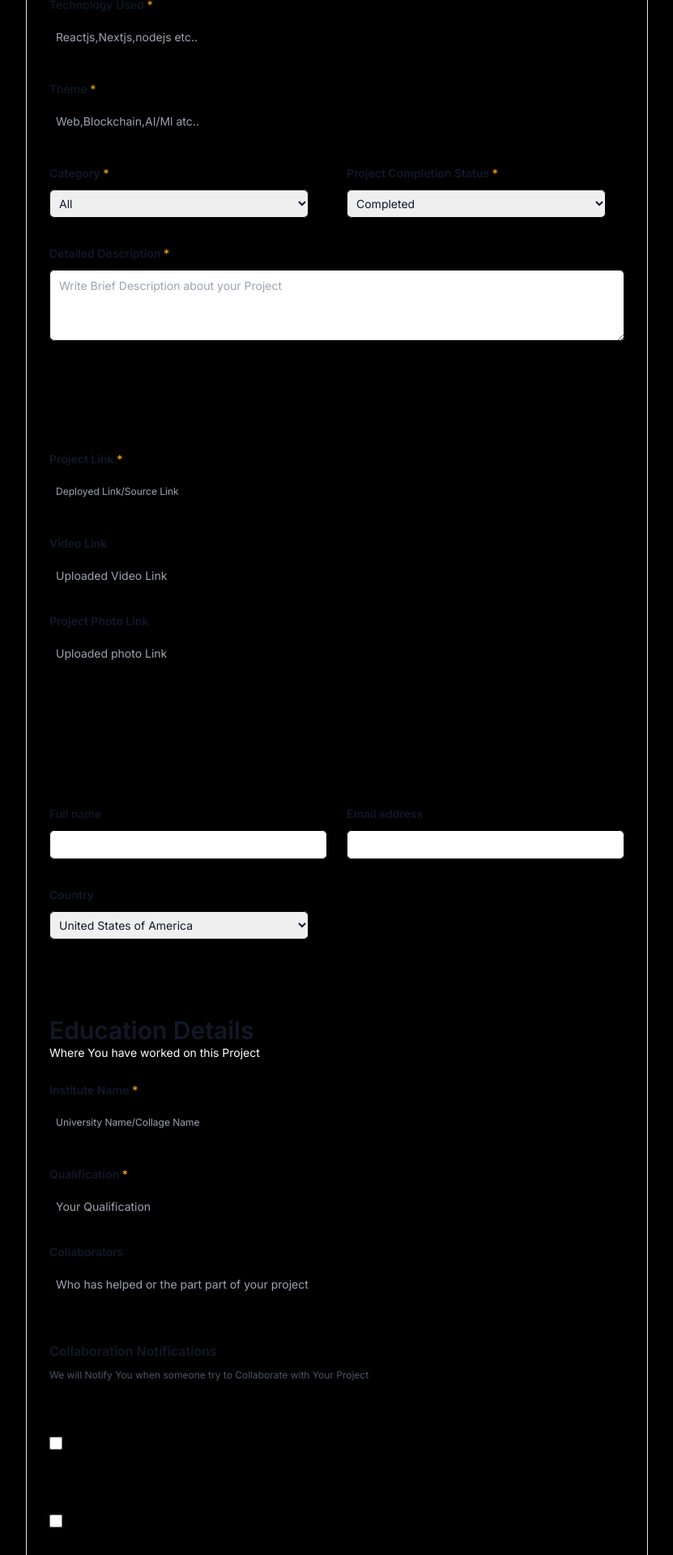
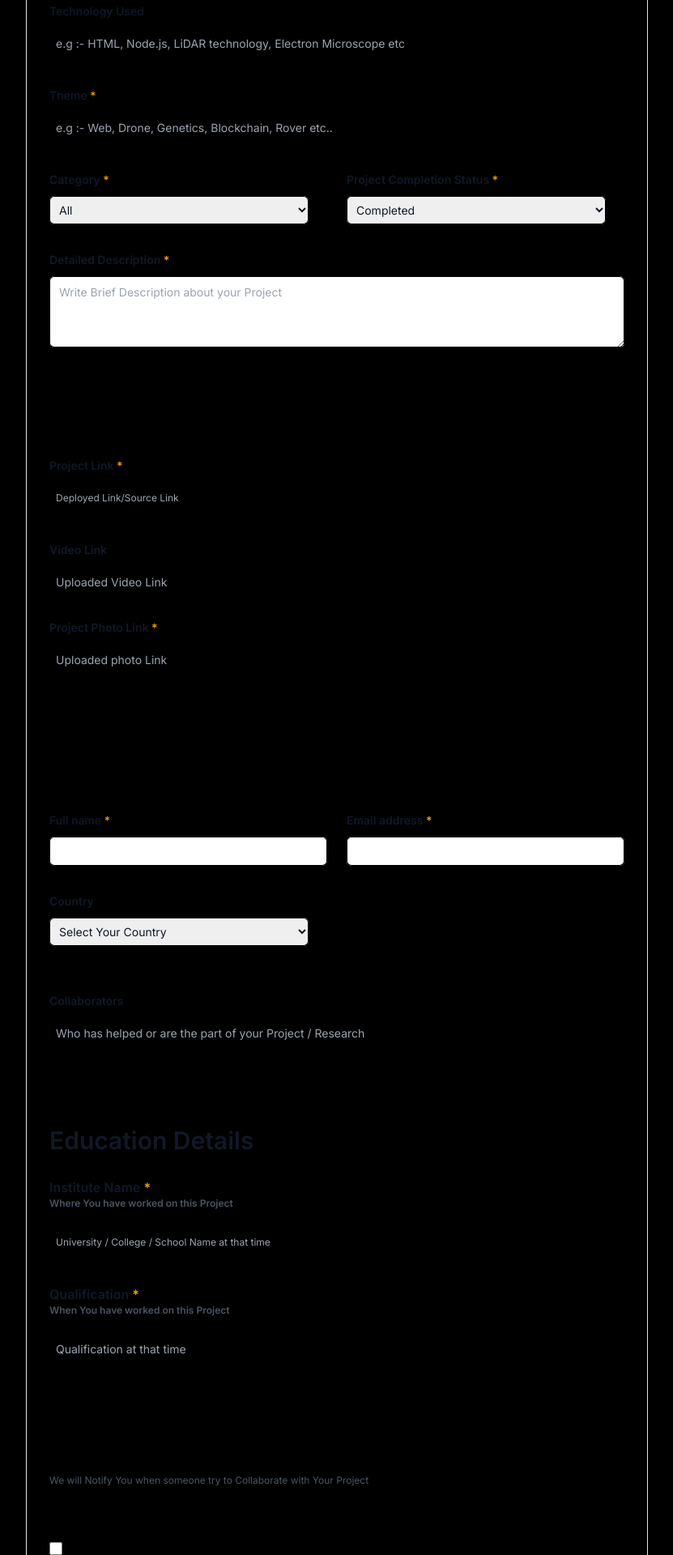
Before and after one commit to Abhishek-Gupta-1/ProCollab-Frontend, a Next.js app: page /uploadproject in a window 1280 px wide. Shown: the part 460-2380 px from the top of the page at 81% size, without its empty margins (224-1055 px from the left). Built offline with nearby package versions, Linux system fonts and the light colour scheme.

Commit message:
Updated UI of upload Project

```diff
--- a/app/uploadproject/page.tsx
+++ b/app/uploadproject/page.tsx
@@ -87,7 +87,7 @@ export default function UploadProject() {
                 <div className="space-y-12 mt-20">
                     <div className="border-b-2 border-black pb-12">
 
-                        <h2 className="text-3xl font-semibold leading-7 text-gray-900">Create Project</h2>
+                        <h2 className="pb-15 text-4xl font-semibold leading-9 text-center text-gray-900">Publish Your Project or Research</h2>
                         {/* <p className="mt-1 text-sm leading-6 text-gray-600">Use a permanent address where you can receive mail.</p> */}
 
 
@@ -96,7 +96,7 @@ export default function UploadProject() {
                             {/* Project Name */}
                             <div className="sm:col-span-4">
                                 <label htmlFor="username" className="block text-sm font-medium leading-6 text-black">
-                                    Project Name <span className='text-amber-500'>*</span>
+                                    Project/Research Name <span className='text-amber-500'>*</span>
                                 </label>
                                 <div className="mt-2">
                                     <div className="flex focus:outline-none focus:border-none rounded-md shadow-sm ring-1 ring-inset ring-black focus-within:ring-2 focus-within:ring-inset focus-within:ring-indigo-600 sm:max-w-md">
@@ -120,7 +120,7 @@ export default function UploadProject() {
 
                             <div className="sm:col-span-4">
                                 <label htmlFor="username" className="block text-sm font-medium leading-6 text-black">
-                                    Project Title <span className='text-amber-500'>*</span>
+                                    Title <span className='text-amber-500'>*</span>
                                 </label>
                                 <div className="mt-2">
                                     <div className="flex rounded-md shadow-sm ring-1 ring-inset ring-black focus-within:ring-2 focus-within:ring-inset focus-within:ring-indigo-600 sm:max-w-md">
@@ -132,7 +132,7 @@ export default function UploadProject() {
                                             onChange={(e) => InputfromText(e)}
                                             autoComplete="shortdiscription"
                                             className='flex-1 border-0 bg-transparent p-2 text-gray-900 placeholder:text-gray-400  focus:ring-0 sm:text-sm sm:leading-6'
-                                            placeholder="Short description"
+                                            placeholder="Short description(Must be in 1 line)"
                                         />
                                     </div>
                                 </div>
@@ -141,7 +141,7 @@ export default function UploadProject() {
                             {/* teck stack  */}
                             <div className="sm:col-span-4">
                                 <label htmlFor="username" className="block text-sm font-medium leading-6 text-gray-900">
-                                    Technology Used <span className='text-amber-500'>*</span>
+                                    Technology Used
                                 </label>
                                 <div className="mt-2">
                                     <div className="flex focus:outline-none focus:border-none rounded-md shadow-sm ring-1 ring-inset ring-black focus-within:ring-2 focus-within:ring-inset focus-within:ring-indigo-600 sm:max-w-md">
@@ -153,7 +153,7 @@ export default function UploadProject() {
                                             onChange={(e) => InputfromText(e)}
                                             autoComplete="teckstack"
                                             className='flex-1 border-0 bg-transparent p-2 text-gray-900 placeholder:text-gray-400  focus:ring-0 sm:text-sm sm:leading-6'
-                                            placeholder="Reactjs,Nextjs,nodejs etc.."
+                                            placeholder="e.g :- HTML, Node.js, LiDAR technology, Electron Microscope etc.."
                                         />
                                     </div>
                                 </div>
@@ -175,7 +175,7 @@ export default function UploadProject() {
                                             onChange={(e) => InputfromText(e)}
                                             autoComplete="theme"
                                             className='flex-1 border-0 bg-transparent p-2 text-gray-900 placeholder:text-gray-400  focus:ring-0 sm:text-sm sm:leading-6'
-                                            placeholder="Web,Blockchain,AI/Ml atc.."
+                                            placeholder="e.g :- Web, Drone, Genetics, Blockchain, Rover etc.."
                                         />
                                     </div>
                                 </div>
@@ -200,7 +200,8 @@ export default function UploadProject() {
                                         <option>All</option>
                                         <option>Software</option>
                                         <option>Hardware</option>
-                                        <option>Hybrid</option>
+                                        <option>Hybrid(Software+Hardware)</option>
+                                        <option>Others</option>
                                     </select>
                                 </div>
                             </div>
@@ -302,7 +303,7 @@ export default function UploadProject() {
                                 {/* photo Link  */}
                                 <div className="sm:col-span-4 mt-6">
                                     <label htmlFor="username" className="block text-sm font-semibold leading-6 text-gray-900">
-                                        Project Photo Link
+                                        Project Photo Link <span className='text-amber-500'>*</span>
                                     </label>
                                     <div className="mt-2">
                                         <div className="flex rounded-md shadow-sm ring-1 ring-inset ring-black focus-within:ring-2 focus-within:ring-inset focus-within:ring-indigo-600 sm:max-w-md">
@@ -353,7 +354,7 @@ export default function UploadProject() {
                         <div className="mt-10 grid grid-cols-1 gap-x-6 gap-y-8 sm:grid-cols-6">
                             <div className="sm:col-span-3">
                                 <label htmlFor="first-name" className="block text-sm font-medium leading-6 text-gray-900">
-                                    Full name
+                                    Full name <span className='text-amber-500'>*</span>
                                 </label>
                                 <div className="mt-2">
                                     <input
@@ -370,7 +371,7 @@ export default function UploadProject() {
                             {/* -----------Email-------------- */}
                             <div className="sm:col-span-3">
                                 <label htmlFor="email" className="block text-sm font-semibold leading-6 text-gray-900">
-                                    Email address
+                                    Email address <span className='text-amber-500'>*</span>
                                 </label>
                                 <div className="mt-2">
                                     <input
@@ -408,22 +409,44 @@ export default function UploadProject() {
                                 </div>
                             </div>
 
+                            {/* ____________________ collaborators ___________________ */}
+                            <div className="sm:col-span-4 mt-6">
+                                <label htmlFor="username" className="block text-sm font-semibold leading-6 text-gray-900">
+                                    Collaborators
+                                </label>
+                                <div className="mt-2">
+                                    <div className="flex rounded-md shadow-sm ring-1 ring-inset ring-black focus-within:ring-2 focus-within:ring-inset focus-within:ring-indigo-600 sm:max-w-md">
+                                        <input
+                                            type="text"
+                                            name="collaborator"
+                                            id="collaborator"
+                                            onChange={(e) => InputfromText(e)}
+                                            autoComplete="collaborator"
+                                            className='flex-1 border-0 bg-transparent p-2 text-gray-900 placeholder:text-gray-400  focus:ring-0 sm:text-sm sm:leading-6'
+                                            placeholder="Who has helped or are the part of your Project / Research"
+                                        />
+                                    </div>
+                                </div>
+                            </div>
+
+
                         </div>
                     </div>
 
                     {/* ____________________________________Education Details _______________________ */}
 
 
-                    <div className="col-span-full">
-                        <h2 className="pb-1 text-3xl font-semibold leading-7 text-gray-900">Education Details</h2>
-                        <p className="pb-6 text-sm" >Where You have worked on this Project</p>
+                    <div className="col-span-full border-b-2 border-black pb-12">
+                        <h2 className="pb-8 text-3xl font-semibold leading-7 text-gray-900">Education Details</h2>
+
 
 
                         <div className="sm:col-span-4 pb-8">
-                            <label htmlFor="username" className="block text-sm font-semibold leading-6 text-gray-900">
+                            <label htmlFor="username" className="block text-base font-semibold leading-6 text-gray-900 pb-3">
                                 Institute Name <span className='text-amber-500'>*</span>
+                                <p className="text-xs text-gray-600" >Where You have worked on this Project</p>
+                            </label>
 
-                            </label>
                             <div className="mt-2">
                                 <div className="flex rounded-md shadow-sm ring-1 ring-inset ring-black focus-within:ring-2 focus-within:ring-inset focus-within:ring-indigo-600 sm:max-w-md">
                                     <input
@@ -433,7 +456,7 @@ export default function UploadProject() {
                                         id="universityname"
                                         autoComplete="universityname"
                                         className='flex-1 border-0 bg-transparent p-2 text-gray-900 placeholder:text-gray-400  focus:ring-0 sm:text-xs sm:leading-6'
-                                        placeholder="University Name/Collage Name"
+                                        placeholder="University / College / School Name at that time"
                                     />
                                 </div>
                             </div>
@@ -443,8 +466,9 @@ export default function UploadProject() {
                         {/* -----------qualification-------------------------- */}
 
                         <div className="sm:col-span-4">
-                            <label htmlFor="username" className="block text-sm font-semibold leading-6 text-gray-900">
+                            <label htmlFor="username" className="block text-base font-semibold leading-6 text-gray-900 pb-3">
                                 Qualification <span className='text-amber-500'>*</span>
+                                <p className="text-xs text-gray-600" >When You have worked on this Project</p>
                             </label>
                             <div className="mt-2">
                                 <div className="flex rounded-md shadow-sm ring-1 ring-inset ring-black focus-within:ring-2 focus-within:ring-inset focus-within:ring-indigo-600 sm:max-w-md">
@@ -455,34 +479,15 @@ export default function UploadProject() {
                                         onChange={(e) => InputfromText(e)}
                                         autoComplete="qualification"
                                         className='flex-1 border-0 bg-transparent p-2 text-gray-900 placeholder:text-gray-400  focus:ring-0 sm:text-sm sm:leading-6'
-                                        placeholder="Your Qualification"
+                                        placeholder="Qualification at that time"
                                     />
                                 </div>
                             </div>
                         </div>
 
 
-                        {/* collaborators  */}
-                        <div className="sm:col-span-4 mt-6">
-                            <label htmlFor="username" className="block text-sm font-semibold leading-6 text-gray-900">
-                                Collaborators
-                            </label>
-                            <div className="mt-2">
-                                <div className="flex rounded-md shadow-sm ring-1 ring-inset ring-black focus-within:ring-2 focus-within:ring-inset focus-within:ring-indigo-600 sm:max-w-md">
-                                    <input
-                                        type="text"
-                                        name="collaborator"
-                                        id="collaborator"
-                                        onChange={(e) => InputfromText(e)}
-                                        autoComplete="collaborator"
-                                        className='flex-1 border-0 bg-transparent p-2 text-gray-900 placeholder:text-gray-400  focus:ring-0 sm:text-sm sm:leading-6'
-                                        placeholder="Who has helped or the part part of your project"
-                                    />
-                                </div>
-                            </div>
-                        </div>
 
-                        {/* --------------Image upload------------------ */}
+
                     </div>
 
 
@@ -490,8 +495,8 @@ export default function UploadProject() {
 
 
 
-                    <div className=" pb-8">
-                        <h2 className="text-base font-semibold leading-7 text-gray-900">Collaboration Notifications</h2>
+                    <div className=" pb-6">
+                        <h2 className="text-lg font-semibold leading-7 text-black">Collaboration Notifications</h2>
                         <p className="mt-1 text-xs leading-6 text-gray-600">
                             We will Notify You when someone try to Collaborate with Your Project
                         </p>
@@ -532,7 +537,7 @@ export default function UploadProject() {
                                         </div>
                                     </div> */}
                                     {/* _______________________________________________________________________ */}
-                                    <div className="pt-12 relative flex gap-x-3">
+                                    <div className="pt-8 relative flex gap-x-3">
                                         <div className="flex h-6 items-center">
                                             <input
                                                 id="Agree"
@@ -543,7 +548,7 @@ export default function UploadProject() {
                                         </div>
                                         <div className="text-sm leading-6">
                                             <label htmlFor="Agree" className="font-medium text-black">
-                                                Agree to Share your Project as Open Source
+                                                Agree to Share your Project / Research as Open Source
                                             </label>
                                         </div>
                                     </div>
@@ -558,7 +563,7 @@ export default function UploadProject() {
                     </div>
                 </div>
 
-                <div className="mt-6 flex justify-center items-center  gap-x-6 mb-5">
+                <div className="mt-4 pb-12 flex justify-center items-center  gap-x-6 mb-5">
                     <button
                         type="submit" onClick={(e) => SendDetails(e)}
                         className="rounded-md bg-indigo-600 px-3 py-2 text-sm font-semibold text-white shadow-sm hover:bg-indigo-500 focus-visible:outline focus-visible:outline-2 focus-visible:outline-offset-2 focus-visible:outline-indigo-600"
--- a/constents/index.ts
+++ b/constents/index.ts
@@ -1,4 +1,5 @@
 export const Countries = [
+    "Select Your Country",
     "United States of America",
     "China",
     "India",
@@ -69,4 +70,14 @@ export const projects =[
         title:"Noteworthy technology acquisitions 2021",
         shortdescription:"Here are the biggest enterprise technology acquisitions of 2021 so far, in reverse chronological order.",
     },
+    {
+        image:'/mikasa.png',
+        title:"Noteworthy technology acquisitions 2021",
+        shortdescription:"Here are the biggest enterprise technology acquisitions of 2021 so far, in reverse chronological order.",
+    },
+    {
+        image:'/mikasa.png',
+        title:"Noteworthy technology acquisitions 2021",
+        shortdescription:"Here are the biggest enterprise technology acquisitions of 2021 so far, in reverse chronological order.",
+    },
 ]
```
